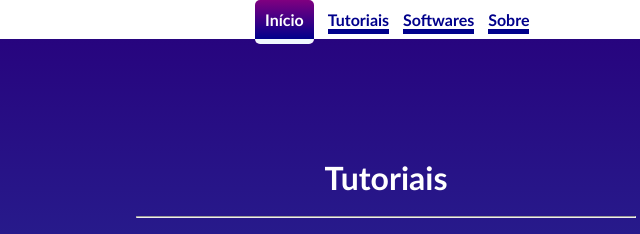
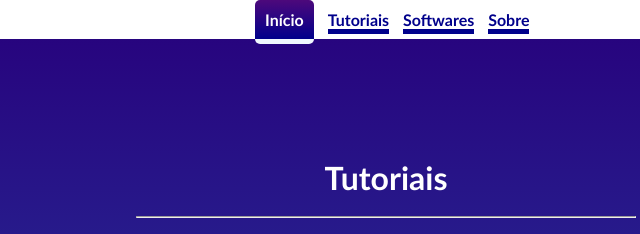
Before and after one commit to RyanMFerreira/home, a plain HTML site: page index.html in a window 1280 px wide. In both pictures the pointer is over the link "Início". Shown: the top 234 px of the page, 254-894 px from the left. Drawn offline with Linux system fonts and the light colour scheme.

Commit message:
Update style.css

```diff
--- a/style.css
+++ b/style.css
@@ -33,7 +33,7 @@ ul li a {
 }
 
 ul li a:hover{
-    background: linear-gradient(purple, darkblue);
+    background: linear-gradient(rgb(77, 9, 123), darkblue);
     color: white;
     padding: 10px;
     border-radius: 5px;
```
